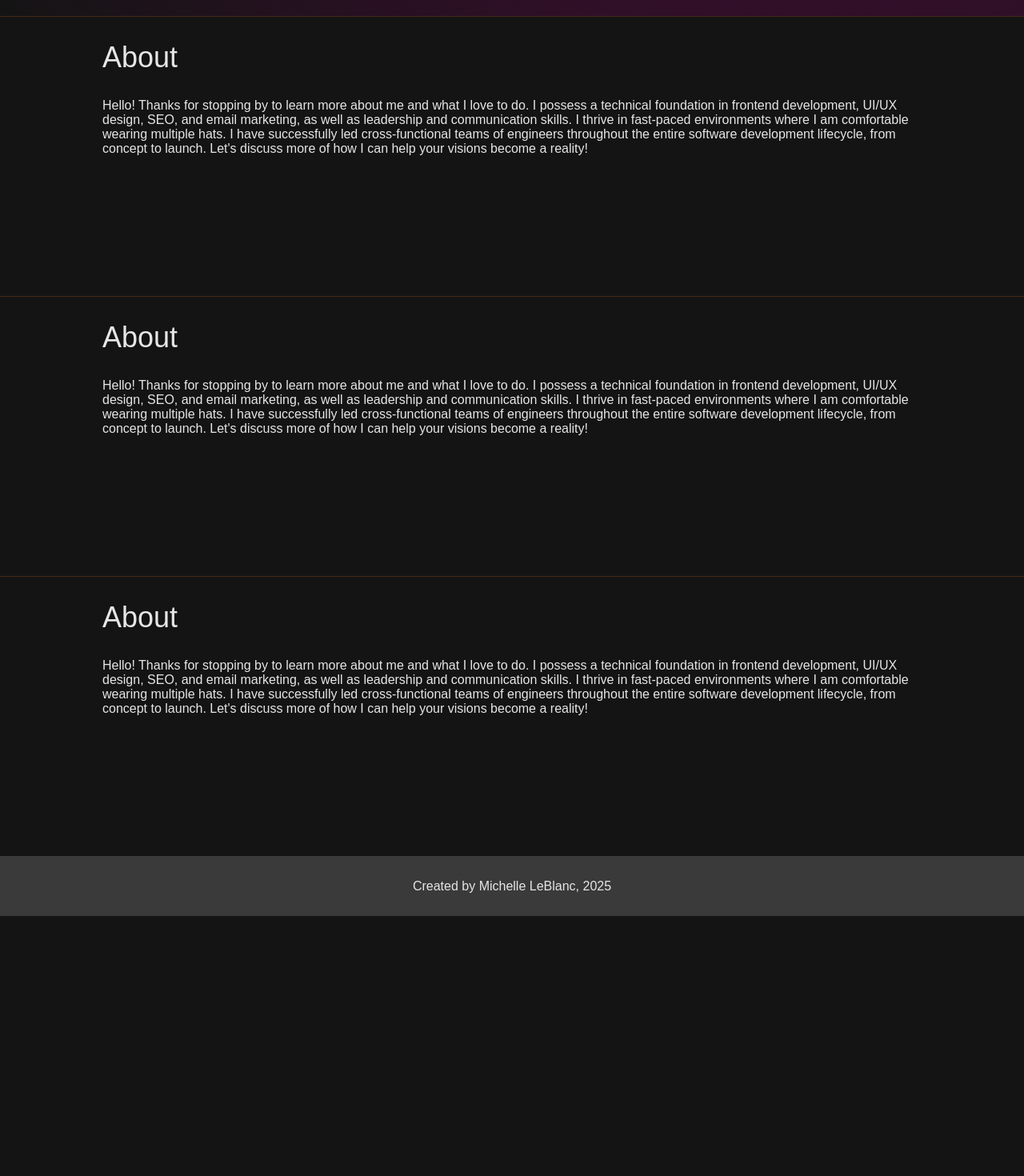
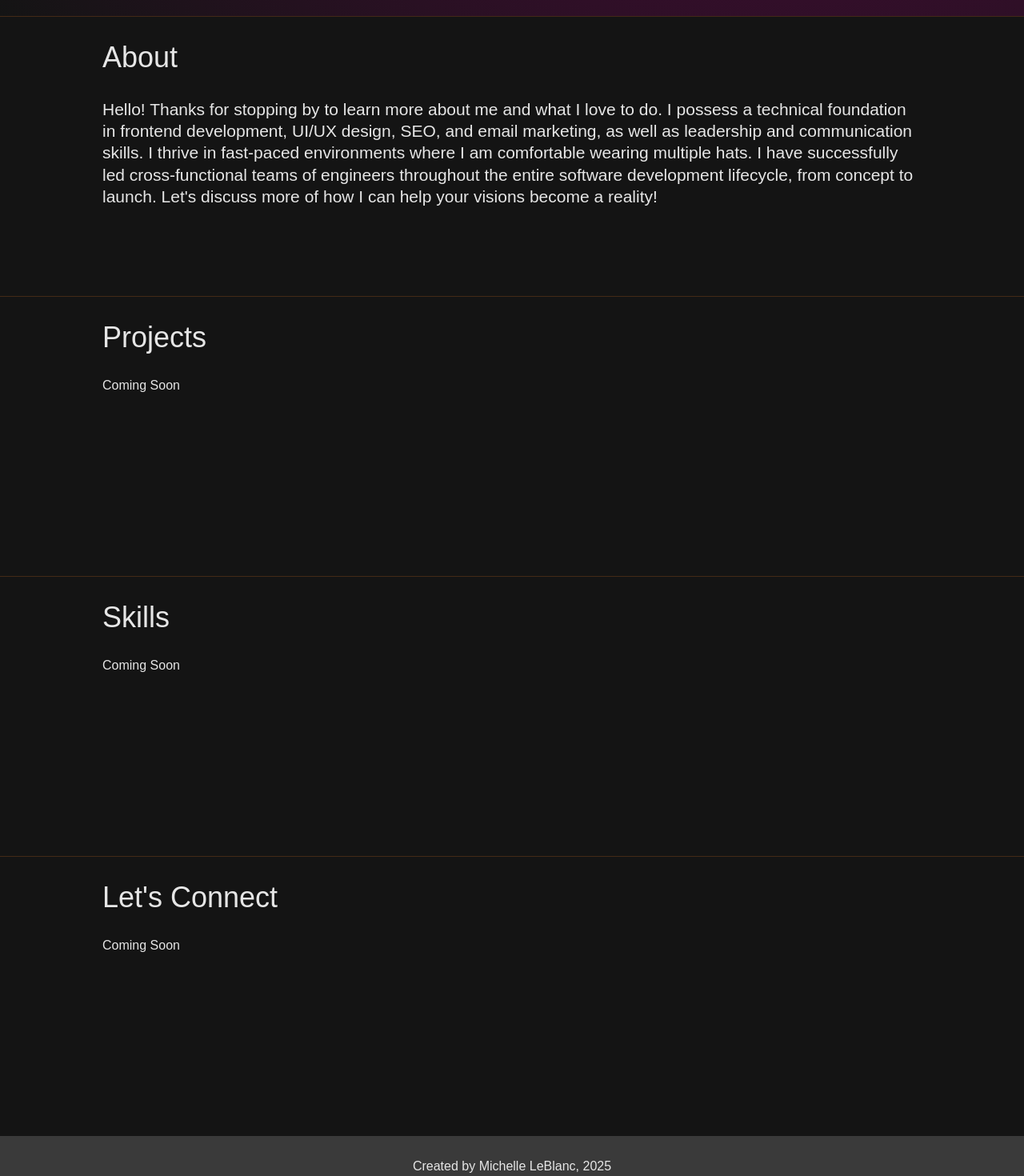
Before and after one commit to Michelle-Leblanc/michelleleblanc.net, a Next.js app: page / in a window 1280 px wide. Shown: the part 780-2250 px from the top of the page at 80% size. Before the commit the page ends 1925 px from the top, so only its background shows below. Built offline with nearby package versions, Linux system fonts and the light colour scheme; a web font is replaced by a local one.

Commit message:
Get scroll working

```diff
--- a/src/app/page.module.scss
+++ b/src/app/page.module.scss
@@ -1,9 +1,4 @@
 @import './variables';
-
-.page {
-  //min-height: calc(100vh - (44px + 75px)); /* svh ? lvh ? */
-}
-
 
 p.intro {
   font-size: 21px;
--- a/src/app/page.tsx
+++ b/src/app/page.tsx
@@ -1,25 +1,82 @@
+'use client';
+import { useRef } from 'react';
 import styles from "./page.module.scss";
 import { GlobalFooter, GlobalHeader } from './ui/navigation';
 import { HomeTop } from './ui/home-top';
 import { Section } from './ui/section';
 
 export default function Home() {
+  const aboutRef = useRef<HTMLInputElement>(null);
+  const projectRef = useRef<HTMLInputElement>(null);
+  const skillsRef = useRef<HTMLInputElement>(null);
+  const connectRef = useRef<HTMLInputElement>(null);
+
+  function handleScrollToAbout() {
+    aboutRef?.current?.scrollIntoView({
+      behavior: 'smooth',
+      block: 'nearest',
+      inline: 'center'
+    });
+  }
+
+  function handleScrollToProjects() {
+    projectRef?.current?.scrollIntoView({
+      behavior: 'smooth',
+      block: 'nearest',
+      inline: 'center'
+    });
+  }
+
+  function handleScrollToSkills() {
+    skillsRef?.current?.scrollIntoView({
+      behavior: 'smooth',
+      block: 'nearest',
+      inline: 'center'
+    });
+  }
+
+  function handleScrollToConnect() {
+    connectRef?.current?.scrollIntoView({
+      behavior: 'smooth',
+      block: 'nearest',
+      inline: 'center'
+    });
+  }
+
   return (
     <div>
       <GlobalHeader />
-      <main className={styles.page}>
+      <main>
         <div className={styles['page-body']}>
           <section>
-            <HomeTop />
+            <HomeTop
+              onAboutClick={handleScrollToAbout}
+              onProjectsClick={handleScrollToProjects}
+              onSkillsClick={handleScrollToSkills}
+              onConnectClick={handleScrollToConnect}
+            />
           </section>
-          <section>
-            <Section />
+          <section ref={aboutRef}>
+            <Section title={'About'}>
+              <p className={styles['intro']}>
+                Hello! Thanks for stopping by to learn more about me and what I love to do. I possess a technical foundation in frontend development, UI/UX design, SEO, and email marketing, as well as leadership and communication skills. I thrive in fast-paced environments where I am comfortable wearing multiple hats. I have successfully led cross-functional teams of engineers throughout the entire software development lifecycle, from concept to launch. Let&apos;s discuss more of how I can help your visions become a reality!
+              </p>
+            </Section>
           </section>
-          <section>
-            <Section />
+          <section ref={projectRef}>
+            <Section title={'Projects'}>
+              <p>Coming Soon</p>
+            </Section>
           </section>
-          <section>
-            <Section />
+          <section ref={skillsRef}>
+            <Section title={'Skills'}>
+              <p>Coming Soon</p>
+            </Section>
+          </section>
+          <section ref={connectRef}>
+            <Section title={'Let\'s Connect'}>
+              <p>Coming Soon</p>
+            </Section>
           </section>
         </div>
       </main>
--- a/src/app/ui/home-top.module.scss
+++ b/src/app/ui/home-top.module.scss
@@ -77,3 +77,21 @@ $line: (
     left: 200%;
   }
 }
+
+button.nav {
+  background-color: transparent;
+  border: 1px solid $red;
+  border-radius: 6px;
+  padding: 8px 16px;
+  font-size: 17px;
+  font-weight: 400;
+  color: $red;
+  line-height: 1.1;
+  cursor: pointer;
+  transition: 0.2s all ease-in-out;
+  &:hover {
+    background-color: darken($purple, 35%);
+    color: $orange;
+    border-color: $orange;
+  }
+}
--- a/src/app/ui/home-top.tsx
+++ b/src/app/ui/home-top.tsx
@@ -1,24 +1,30 @@
 'use client';
 import styles from './home-top.module.scss';
-import { ButtonNav } from './button-nav';
 
-export function HomeTop() {
+interface props {
+  onAboutClick: () => void;
+  onProjectsClick: () => void;
+  onSkillsClick: () => void;
+  onConnectClick: () => void;
+}
+
+export function HomeTop({ onAboutClick, onProjectsClick, onSkillsClick, onConnectClick }: props) {
   const buttonData = [
     {
       label: 'About',
-      onClick: () => console.log('About clicked'),
+      onClick: onAboutClick,
     },
     {
       label: 'Projects',
-      onClick: () => console.log('btn 2 clicked'),
+      onClick: onProjectsClick,
     },
     {
       label: 'Skills',
-      onClick: () => console.log('Btn 3 clicked'),
+      onClick: onSkillsClick,
     },
     {
       label: 'Let\'s Connect',
-      onClick: () => console.log('Btn 3 clicked'),
+      onClick: onConnectClick,
     },
   ];
 
@@ -36,7 +42,9 @@ export function HomeTop() {
           </h2>
           <div className={styles['button-container']}>
             {buttonData.map((buttonData, index) => (
-              <ButtonNav key={index} label={buttonData.label} onClick={buttonData.onClick} />
+              <button key={index} className={styles.nav} onClick={buttonData.onClick}>
+                {buttonData.label}
+              </button>
             ))}
           </div>
         </div>
--- a/src/app/ui/section.tsx
+++ b/src/app/ui/section.tsx
@@ -1,16 +1,17 @@
+'use client';
+import { useRef } from 'react';
 import styles from './section.module.scss';
 
-export function Section() {
+export function Section({ ...props }) {
+  const sectionRef = useRef<HTMLInputElement>(null);
+
   return (
-    <div className={styles['page-section']}>
+    <div className={styles['page-section']} ref={sectionRef}>
       <div className={styles['page-width']}>
         <h2 className={styles['section-title']}>
-          About
+          {props.title}
         </h2>
-
-        <p className={styles['intro']}>
-          Hello! Thanks for stopping by to learn more about me and what I love to do. I possess a technical foundation in frontend development, UI/UX design, SEO, and email marketing, as well as leadership and communication skills. I thrive in fast-paced environments where I am comfortable wearing multiple hats. I have successfully led cross-functional teams of engineers throughout the entire software development lifecycle, from concept to launch. Let&apos;s discuss more of how I can help your visions become a reality!
-        </p>
+        {props.children}
       </div>
     </div>
   );
```
